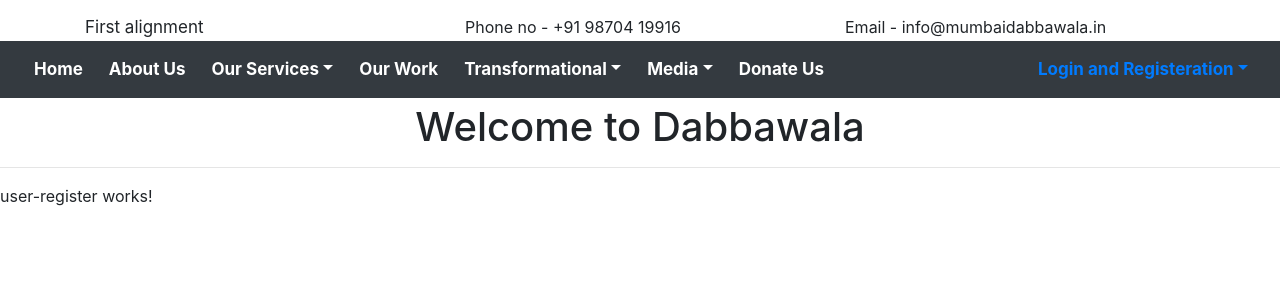
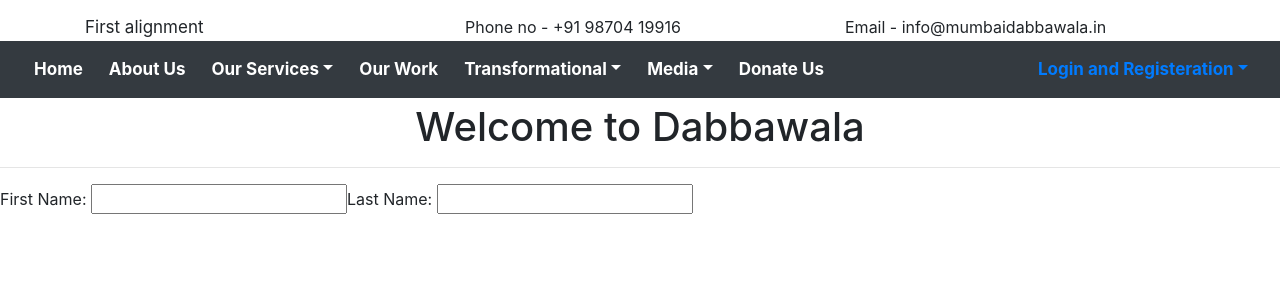
Before and after one commit to Pmparekh2000/mumbaiDabbawala-Angular, an Angular app: page /user-register in a window 1280 px wide. Shown: the top 300 px of the page. Built offline with nearby package versions, Linux system fonts and the light colour scheme.

Commit message:
Added foms module

```diff
--- a/src/app/app-routing.module.ts
+++ b/src/app/app-routing.module.ts
@@ -1,5 +1,4 @@
 import { HomeComponent } from './home/home.component';
-import { WorkingSpaceComponent } from './working-space/working-space.component';
 import { UserRegisterComponent } from './user-register/user-register.component';
 import { UserLoginComponent } from './user-login/user-login.component';
 import { DabbawalaRegisterComponent } from './dabbawala-register/dabbawala-register.component';
--- a/src/app/app.module.ts
+++ b/src/app/app.module.ts
@@ -3,6 +3,7 @@
 import { AppRoutingModule, routingComponents} from './app-routing.module';
 import { AppComponent } from './app.component';
 import { FormsModule } from '@angular/forms';
+import { ReactiveFormsModule } from '@angular/forms';
 
 @NgModule({
   declarations: [
@@ -12,7 +13,8 @@
   imports: [
     BrowserModule,
     AppRoutingModule,
-    FormsModule
+    FormsModule,
+    ReactiveFormsModule
   ],
   providers: [],
   bootstrap: [AppComponent]
--- a/src/app/user-register/user-register.component.html
+++ b/src/app/user-register/user-register.component.html
@@ -1 +1,20 @@
-<p>user-register works!</p>
+<!DOCTYPE html>
+<html lang="en">
+<head>
+    <meta charset="UTF-8">
+    <meta name="viewport" content="width=device-width, initial-scale=1.0">
+    <title>Document</title>
+</head>
+<body>
+    <form [formGroup] = "profileForm">
+        <label>
+            First Name:
+            <input type="text" formControlName="firstName">
+        </label>
+        <label>
+            Last Name:
+            <input type="text" formControlName="lastName">
+        </label>
+    </form>
+</body>
+</html>
--- a/src/app/user-register/user-register.component.ts
+++ b/src/app/user-register/user-register.component.ts
@@ -1,4 +1,5 @@
 import { Component, OnInit } from '@angular/core';
+import { FormControl, FormGroup } from '@angular/forms';
 
 @Component({
   selector: 'app-user-register',
@@ -12,4 +13,9 @@
   ngOnInit() {
   }
 
+  profileForm = new FormGroup({
+    firstName: new FormControl(''),
+    lastName: new FormControl('')
+  });
+
 }
```
